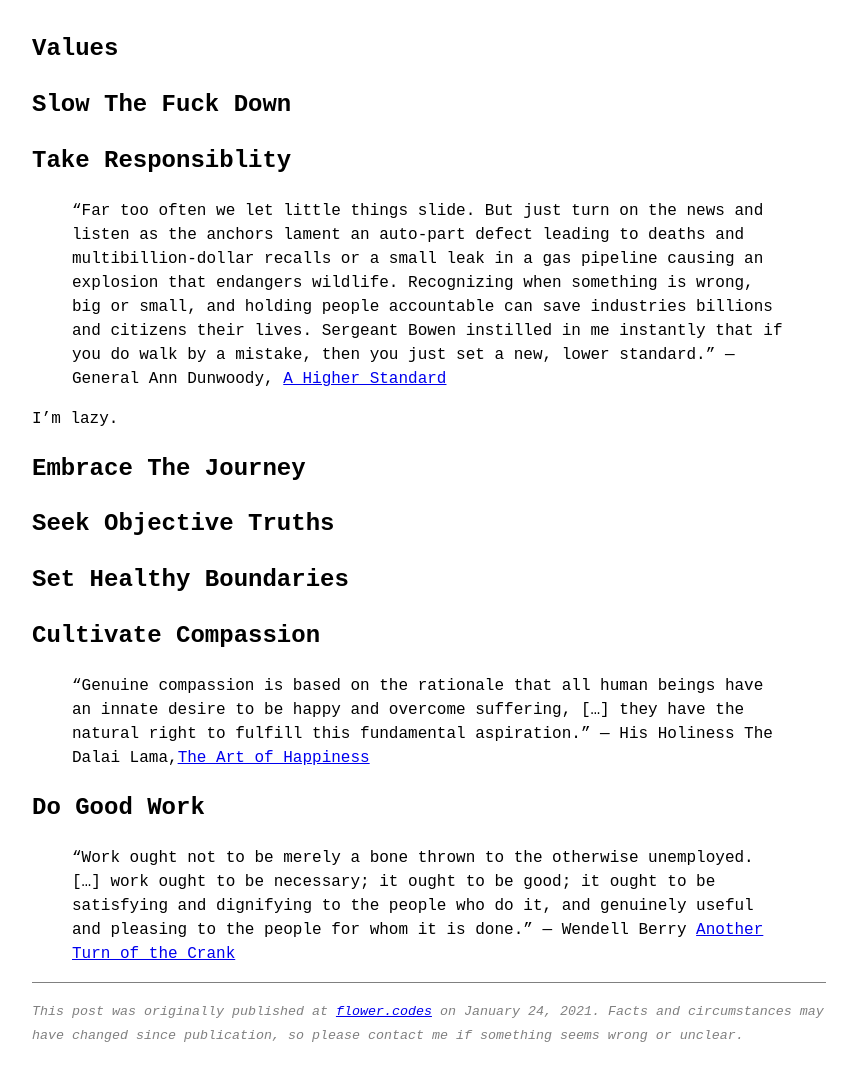
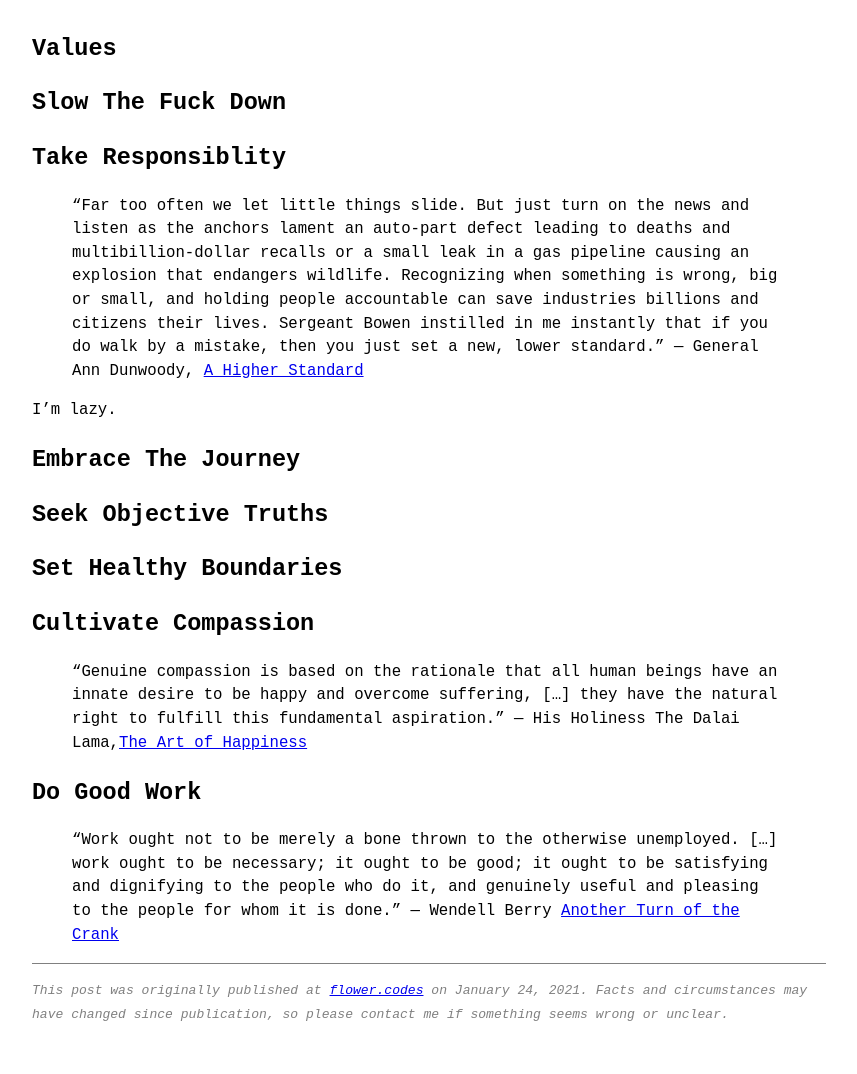
Before and after one commit to zachflower/flower.codes, a Jekyll site: the page built from values.md, in a window 1280 px wide. Shown: the whole page, without its empty margins (211-1068 px from the left). Built offline with Jekyll 4.4.1, drawn with Linux system fonts in a browser that asks for light colours; Markdown is read by kramdown in place of the engine named in the settings; after the commit the page ends 1053 px from its top, so only the background shows below that.

Commit message:
adjust font size

```diff
--- a/_includes/head.html
+++ b/_includes/head.html
@@ -19,6 +19,8 @@
   <style type="text/css">
     /* the absolute bare-minimum css for legibility */
     #solo {
+      font-size: 16px;
+      font-size: .98rem !important;
       line-height: 1.5;
       width: auto !important;
       max-width: 800px;
--- a/_layouts/default.html
+++ b/_layouts/default.html
@@ -9,7 +9,7 @@ layout: compress
     <center>
       <table id="solo" width="800" border="0">
         <tr><td>
-          <font face='monospace' size="+1">
+          <font face='monospace'>
             <main>
               {{ content }}
             </main>
```
